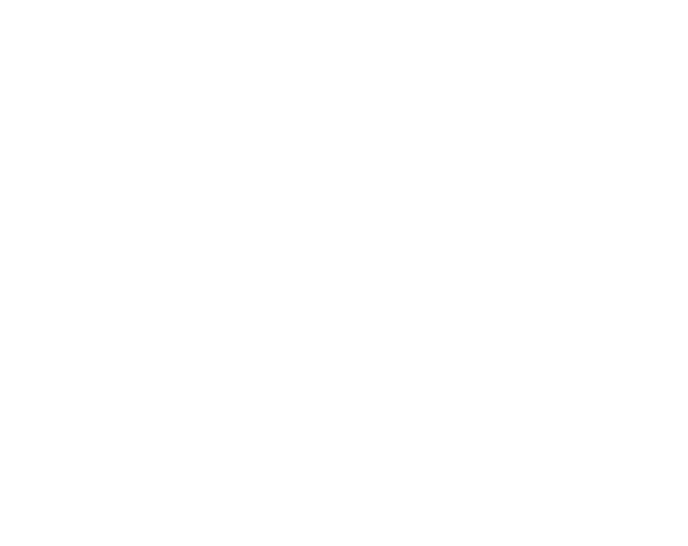
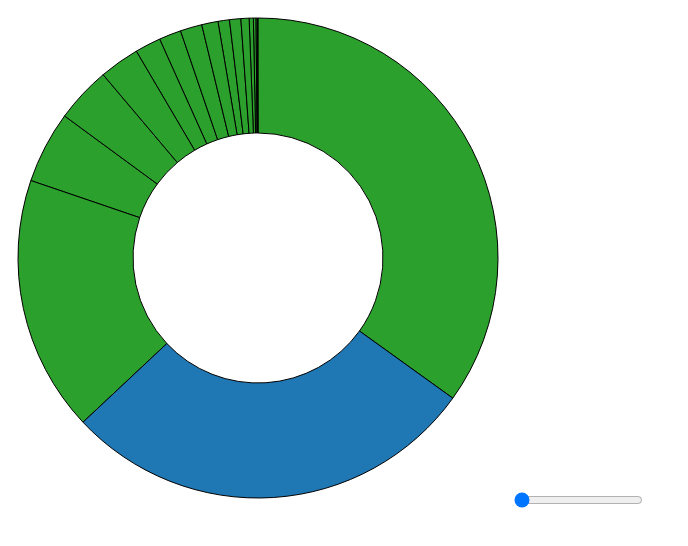
Before and after one commit to yukichikawada/sf-evictions-analysis, a website: page index.html in a window 1280 px wide. Shown: the whole page, without its empty margins (0-688 px from the left). Drawn offline with nearby package versions, Linux system fonts and the light colour scheme.

Commit message:
Changing Pie Chart on input

```diff
--- a/app.js
+++ b/app.js
@@ -1,14 +1,62 @@
+// consts are years and hoods
+const yearsPie = [];
+for (var i = 0; i < years.length; i++) {
+  yearsPie.push(years[i].year)
+}
+
+let colorScale = d3.scaleOrdinal()
+                      .domain(yearsPie)
+                      .range(d3.schemeCategory10);
+
+const minYear = d3.min(years, d => d.year);
+const maxYear = d3.max(years, d => d.year);
 const width = 500;
 const height = 500;
 
-d3.select("svg")
-    .attr("width", width)
-    .attr("height", height)
-  .selectAll("rect")
-  .enter()
-  .append("rect")
-    .attr("width", 300)
-    .attr("height", 100)
-    .attr("y", 0)
-    .attr("x", 0)
-    .attr("fill", "green")
+d3.select('svg')
+    .attr('width', width)
+    .attr('height', height)
+  .append('g')
+    .attr('transform', 'translate(' + width / 2 + ',' + height / 2 + ')')
+    .classed('chart', true);
+
+makePieChart(minYear);
+
+d3.select('input')
+    .property('min', minYear)
+    .property('max', maxYear)
+    .property('value', minYear)
+    .on('input', () => makePieChart(+d3.event.target.value));
+
+function makePieChart(year) {
+  let yearsData = years.find(obj => obj.year === year);
+  let yearData = Object.keys(yearsData).map(key => {
+    let obj = {};
+    obj[key] = yearsData[key];
+    return obj;
+  });
+
+  let pieChart = d3.pie()
+                      .value(d => d[Object.keys(d)[0]])(yearData);
+
+  let path = d3.arc()
+                  .outerRadius(width / 2 - 10)
+                  .innerRadius(width / 4);
+
+  let update = d3.select('.chart')
+                  .selectAll('.arc')
+                  .data(pieChart);
+
+  update
+    .exit()
+    .remove();
+
+  update
+    .enter()
+    .append('path')
+      .classed('arc', true)
+    .merge(update)
+      .attr('fill', d => colorScale(d.data.year))
+      .attr('stroke', 'black')
+      .attr('d', path);
+}
--- a/index.html
+++ b/index.html
@@ -10,6 +10,7 @@
       baseProfile="full"
       xmlns="http://www.w3.org/2000/svg" >
     </svg>
+    <input type="range" step="1"/>
     <script src="https://d3js.org/d3.v4.js"></script>
 
     <script src="./data/yearly-evictions.model.js"></script>
```
